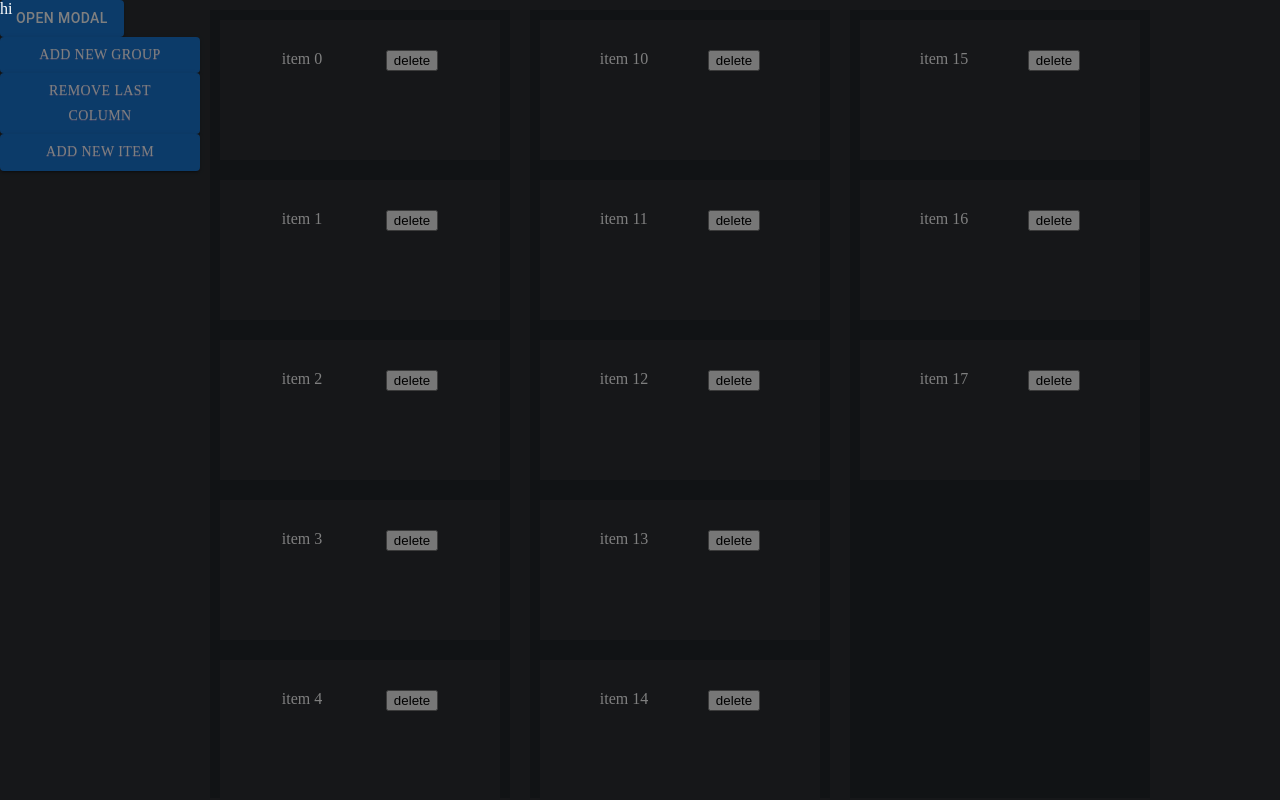
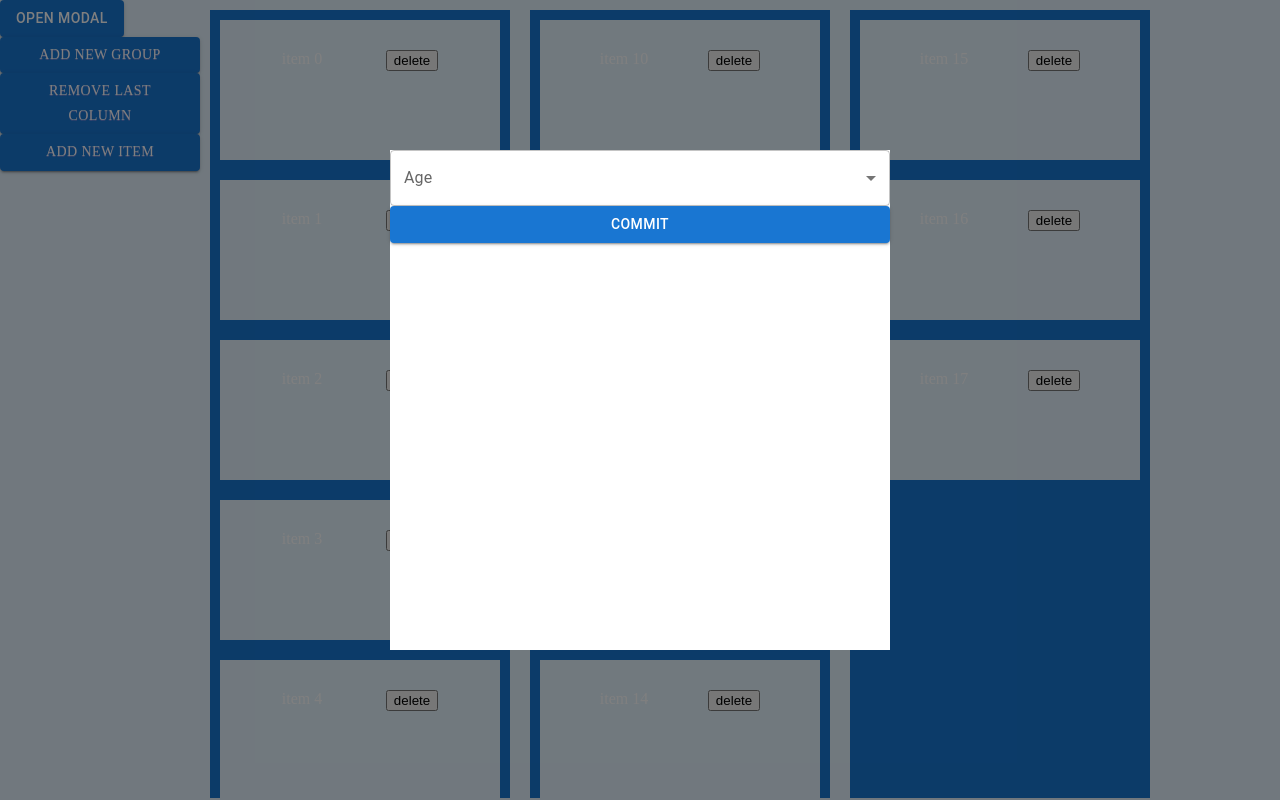
Before and after one commit to jmutton2/Joora, a React (Create React App) app: page / in a window 1280 px wide. Both pictures are taken after a click on the button "OPEN MODAL". Built offline with nearby package versions, Linux system fonts and the light colour scheme.

Commit message:
modal implemented, needs work. ugly colors applied to ensure propor formatting

```diff
--- a/src/App.js
+++ b/src/App.js
@@ -5,7 +5,8 @@ import "./css/style.css";
 
 const App = () => {
   return (
-    <div style={{ display: "flex", background: "#2c2f33", height: "100vh" }}>
+    <div style={{ display: "flex", background: "#e3f2fd  ", height: "100vh" }}>
+      {/* <div style={{ display: "flex", background: "#2c2f33", height: "100vh" }}> */}
       <SideBar />
       <DragDropList />
     </div>
--- a/src/components/DragDropList.js
+++ b/src/components/DragDropList.js
@@ -14,12 +14,12 @@ const getItemStyle = (isDragging, draggableStyle) => ({
   padding: 30,
   margin: `0 0 20px 0`,
   height: 80,
-  background: isDragging ? "#2c2f33" : "#2c2f33",
+  background: isDragging ? "#e3f2fd " : "#e3f2fd ",
   ...draggableStyle,
 });
 
 const getListStyle = (isDraggingOver) => ({
-  background: "#23272a",
+  background: "#1976d2 ",
   padding: 10,
   width: 280,
   marginTop: 10,
@@ -33,7 +33,7 @@ const getListStyle = (isDraggingOver) => ({
 const DragDropList = (props) => {
   const dispatch = useDispatch();
   return (
-    <div style={{ display: "flex", background: "#2c2f33" }}>
+    <div style={{ display: "flex", background: "#e3f2fd " }}>
       {props.state.map((el, ind) => (
         <Droppable key={ind} droppableId={`${ind}`}>
           {(provided, snapshot) => (
@@ -123,7 +123,7 @@ export const DragDropContextContainer = () => {
   };
 
   return (
-    <div style={{ background: "#2c2f33" }}>
+    <div style={{ background: "##e3f2fd  " }}>
       <DragDropContext onDragEnd={onDragEnd}>
         <DragDropListContainer />
       </DragDropContext>
--- a/src/components/Entry.js
+++ b/src/components/Entry.js
@@ -1,7 +1,47 @@
 import React from "react";
+import "../css/style.css";
+import InputLabel from "@mui/material/InputLabel";
+import MenuItem from "@mui/material/MenuItem";
+import FormControl from "@mui/material/FormControl";
+import Select from "@mui/material/Select";
+import { Button } from "@mui/material";
 
 const Entry = () => {
-  return <div>hi</div>;
+  const [action, setAction] = React.useState("");
+
+  const handleChange = (event) => {
+    setAction(event.target.value);
+  };
+  return (
+    <div
+      style={{
+        position: "absolute",
+        top: "50%",
+        left: "50%",
+        transform: "translate(-50%, -50%)",
+        width: 500,
+        height: 500,
+        background: "#FFFFFF",
+      }}
+    >
+      <FormControl fullWidth>
+        <InputLabel id="demo-simple-select-label">Age</InputLabel>
+        <Select
+          labelId="demo-simple-select-label"
+          id="demo-simple-select"
+          value={action}
+          label="Age"
+          onChange={handleChange}
+        >
+          <MenuItem value={"create"}>Create</MenuItem>
+          <MenuItem value={"delete"}>Delete</MenuItem>
+        </Select>
+        <Button variant="contained">COMMIT</Button>
+      </FormControl>
+      <h1>THIS IS AN ENTRY</h1>
+      <p>General information about the entry, maybe a description</p>
+    </div>
+  );
 };
 
 export default Entry;
--- a/src/css/style.css
+++ b/src/css/style.css
@@ -20,3 +20,10 @@
 .myButton:hover {
   background-color: #556fcc;
 }
+
+.entryBox {
+  position: "absolute";
+  top: "50%";
+  left: "50%";
+  transform: "translate(-50%, -50%)";
+}
--- a/src/index.css
+++ b/src/index.css
@@ -4,7 +4,7 @@ body {
 
 html {
   color: #ffffff;
-  background: "#23272a";
+  background: "#e3f2fd";
 }
 
 code {
```
